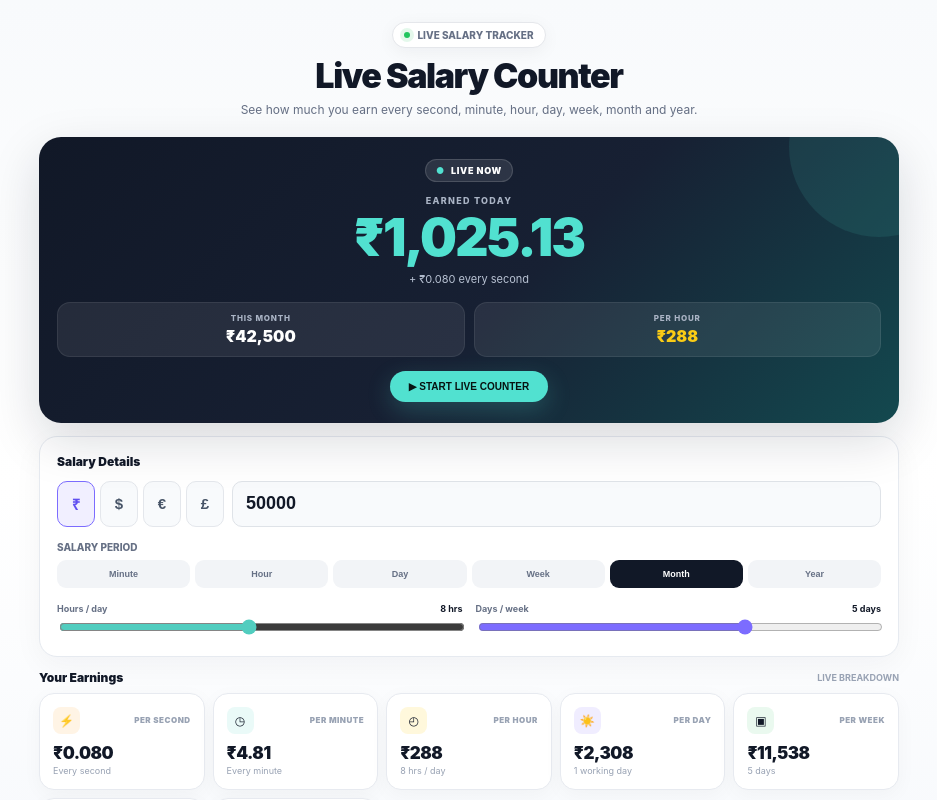
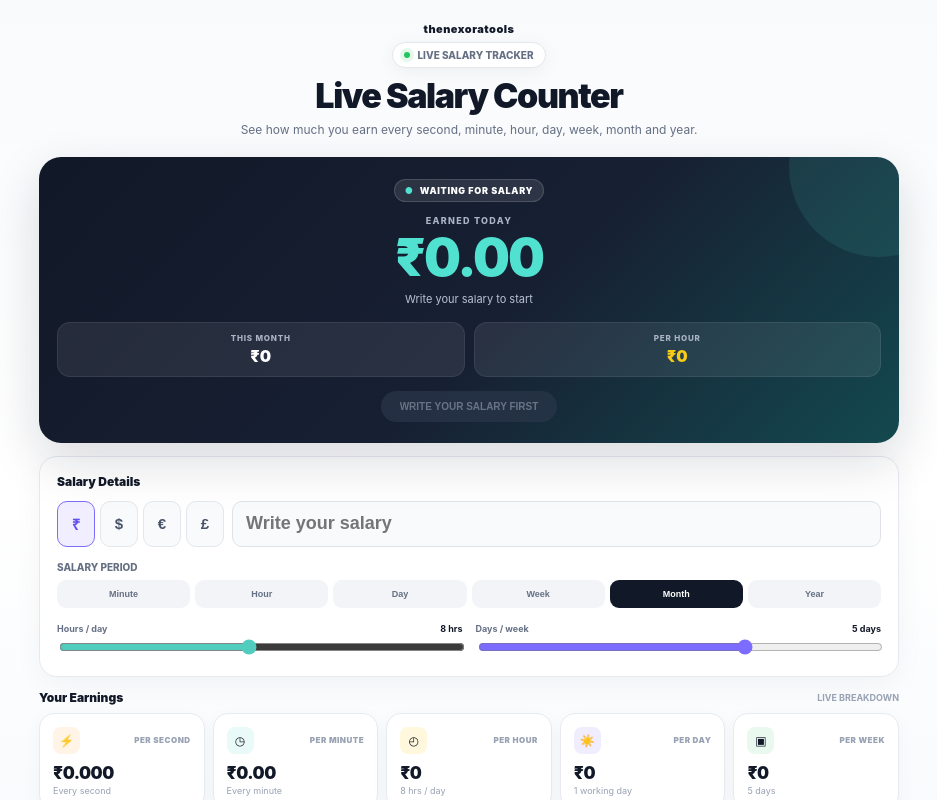
Before and after one commit to ayushchauhan902704-bit/nexora-tools, a Next.js app: page /salary-counter in a window 1280 px wide. Shown: the top 800 px of the page, without its empty margins (171-1108 px from the left). Built offline with nearby package versions, Linux system fonts and the light colour scheme.

Commit message:
Update SalaryCounterClient.tsx

```diff
--- a/app/salary-counter/SalaryCounterClient.tsx
+++ b/app/salary-counter/SalaryCounterClient.tsx
@@ -3,7 +3,7 @@
 import { useEffect, useMemo, useState } from "react";
 
 export default function SalaryCounterClient() {
-  const [amount, setAmount] = useState(50000);
+  const [amount, setAmount] = useState(0);
   const [fromUnit, setFromUnit] = useState("month");
   const [hoursPerDay, setHoursPerDay] = useState(8);
   const [daysPerWeek, setDaysPerWeek] = useState(5);
@@ -44,14 +44,17 @@ export default function SalaryCounterClient() {
     (now.getTime() - startOfDay.getTime()) / 1000
   );
 
-  const earnedToday = secondsToday * perSecond;
+  const hasSalary = amount > 0;
+  const isLive = hasSalary && started;
+
+  const earnedToday = isLive ? secondsToday * perSecond : 0;
 
   const daysPassed = Math.max(
     1,
     now.getDate() - 1 + now.getHours() / 24
   );
 
-  const earnedMonth = (perMonth / 30) * daysPassed;
+  const earnedMonth = isLive ? (perMonth / 30) * daysPassed : 0;
 
   const fmt = (n: number, decimals = 0) =>
     currency +
@@ -140,6 +143,18 @@ export default function SalaryCounterClient() {
             marginBottom: "18px",
           }}
         >
+          <div
+            style={{
+              fontSize: "11px",
+              fontWeight: 900,
+              letterSpacing: "0.5px",
+              color: "#111827",
+              marginBottom: "6px",
+            }}
+          >
+            thenexoratools
+          </div>
+
           <div
             style={{
               display: "inline-flex",
@@ -241,7 +256,7 @@ export default function SalaryCounterClient() {
               }}
             >
               <span style={{ color: "#51e1d0" }}>●</span>
-              LIVE NOW
+              {isLive ? "LIVE NOW" : "WAITING FOR SALARY"}
             </div>
 
             <div
@@ -276,7 +291,7 @@ export default function SalaryCounterClient() {
                 fontSize: "11px",
               }}
             >
-              + {fmt(perSecond, 3)} every second
+              {isLive ? `+ ${fmt(perSecond, 3)} every second` : "Write your salary to start"}
             </div>
 
             <div
@@ -351,21 +366,23 @@ export default function SalaryCounterClient() {
 
             {!started && (
               <button
-                onClick={() => setStarted(true)}
+                onClick={() => hasSalary && setStarted(true)}
+                disabled={!hasSalary}
                 style={{
                   marginTop: "14px",
                   border: "none",
                   borderRadius: "999px",
                   padding: "10px 19px",
-                  background: "#51e1d0",
-                  color: "#071311",
+                  background: hasSalary ? "#51e1d0" : "#2a364a",
+                  color: hasSalary ? "#071311" : "#8b95a8",
                   fontSize: "10px",
                   fontWeight: 900,
-                  cursor: "pointer",
-                  boxShadow: "0 8px 25px rgba(81,225,208,0.22)",
+                  cursor: hasSalary ? "pointer" : "not-allowed",
+                  boxShadow: hasSalary ? "0 8px 25px rgba(81,225,208,0.22)" : "none",
+                  opacity: hasSalary ? 1 : 0.7,
                 }}
               >
-                ▶ START LIVE COUNTER
+                {hasSalary ? "▶ START LIVE COUNTER" : "WRITE YOUR SALARY FIRST"}
               </button>
             )}
 
@@ -450,7 +467,8 @@ export default function SalaryCounterClient() {
 
             <input
               type="number"
-              value={amount}
+              value={amount || ""}
+              placeholder="Write your salary"
               onChange={(e) =>
                 setAmount(Number(e.target.value) || 0)
               }
```
